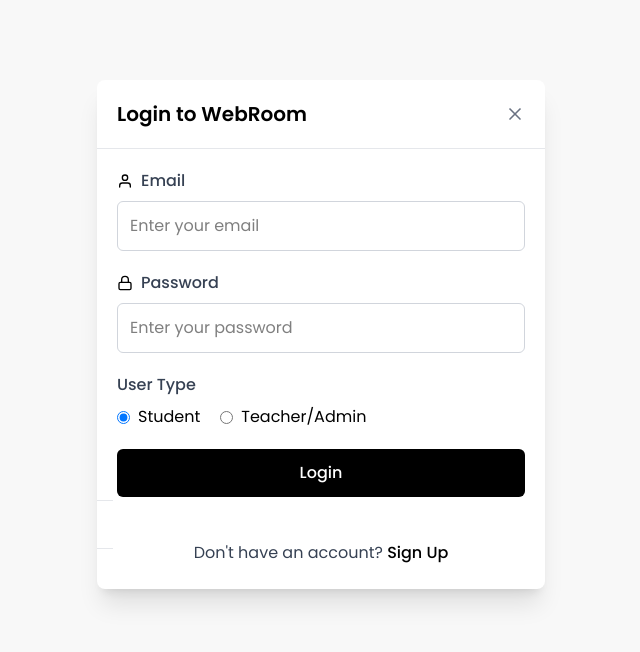
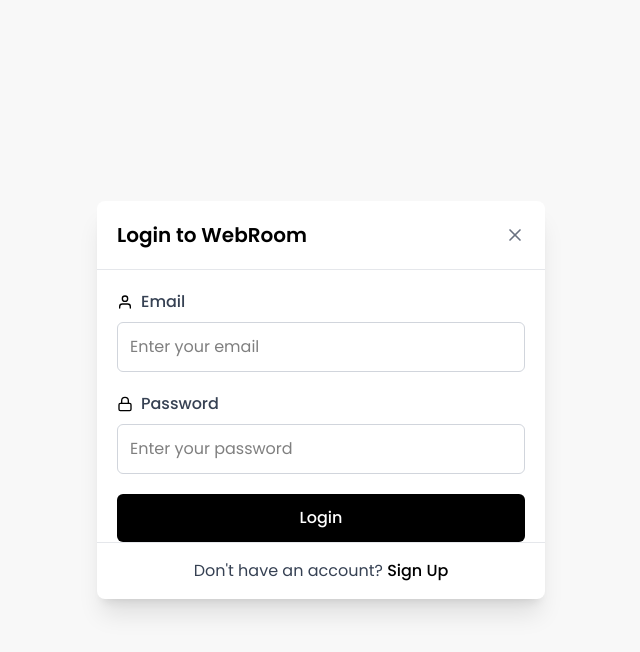
Before and after one commit to abhishekkhatale/final-year-project, a React (Vite) app: page /login in a window 1280 px wide. Shown: the top 652 px of the page, without its empty margins (319-959 px from the left). Built offline with nearby package versions, Linux system fonts and the light colour scheme.

Commit message:
Api integrated to login signup

```diff
--- a/package.json
+++ b/package.json
@@ -11,6 +11,8 @@
   },
   "dependencies": {
     "@tailwindcss/vite": "^4.0.17",
+    "axios": "^1.8.4",
+    "prop-types": "^15.8.1",
     "react": "^19.0.0",
     "react-dom": "^19.0.0",
     "react-icons": "^5.5.0",
--- a/src/App.jsx
+++ b/src/App.jsx
@@ -3,13 +3,17 @@
 import Landing from "./Pages/Landing";
 import LoginModal from "./components/LoginModal";
 import SignupModal from "./components/SignupModal";
+import Dashboard from "./Pages/Dashboard";
 
 function App() {
   return (
     <Routes>
+
       <Route path="/" element={<Landing />} />
       <Route path="/login" element={<LoginModal />} />
       <Route path="/signup" element={<SignupModal />} />
+      <Route path="/dashboard" element={<Dashboard/>}/>
+
     </Routes>
   );
 }
--- a/src/components/LoginModal.jsx
+++ b/src/components/LoginModal.jsx
@@ -1,41 +1,72 @@
-"use client"
+"use client";
 
-import { useState } from "react"
-import { FiX, FiUser, FiLock } from "react-icons/fi"
-import { Link } from "react-router-dom"
+import { useState } from "react";
+import { Link, useNavigate } from "react-router-dom";
+import { FiX, FiUser, FiLock } from "react-icons/fi";
+import axios from "../utils/Axios";
+import PropTypes from "prop-types";
 
 const LoginModal = ({ onClose, onLogin }) => {
-  const [email, setEmail] = useState("")
-  const [password, setPassword] = useState("")
-  const [userType, setUserType] = useState("student")
-  const [error, setError] = useState("")
+  const [email, setEmail] = useState("");
+  const [password, setPassword] = useState("");
+  const [error, setError] = useState("");
+  const [loading, setLoading] = useState(false);
+  const navigate = useNavigate();
 
-  const handleSubmit = (e) => {
-    e.preventDefault()
+  const handleSubmit = async (e) => {
+    e.preventDefault();
+    setError("");
+    setLoading(true);
 
     if (!email || !password) {
-      setError("Please fill in all fields")
-      return
+      setError("Please fill in all fields");
+      setLoading(false);
+      return;
     }
 
-    onLogin(userType)
-    onClose()
-  }
+    try {
+      const response = await axios.post(
+        "/user/login",
+        { email, password },
+        { headers: { "Content-Type": "application/json" } }
+      );
+
+      if (typeof onLogin === "function") {
+        onLogin(response.data);
+      }
+
+      navigate("/dashboard");
+      if (typeof onClose === "function") {
+        onClose();
+      }
+    } catch (err) {
+      console.error("Login error:", err.response?.data || err.message);
+      setError(
+        err.response?.data?.message ||
+          "Invalid email or password. Please try again."
+      );
+    } finally {
+      setLoading(false);
+    }
+  };
 
   return (
-    <div className=" px-5 py-20 inset-0 bg-[#f8f8f8] bg-opacity-50 flex items-center justify-center  transition-opacity duration-300">
-      <div className="bg-white rounded-lg w-full max-w-md shadow-xl transform transition-all duration-300">
+    <div className="fixed inset-0 bg-[#f8f8f8] bg-opacity-50 flex items-center justify-center transition-opacity duration-300 z-50">
+      <div className="bg-white rounded-lg w-full max-w-md shadow-xl transform transition-all duration-300 mx-4">
+        {/* Header */}
         <div className="flex justify-between items-center p-5 border-b border-gray-200">
           <h2 className="text-xl font-semibold">Login to WebRoom</h2>
           <button
             className="text-gray-500 hover:text-black transition-colors"
-            onClick={onClose}
+            onClick={() => typeof onClose === "function" && onClose()}
+            disabled={loading}
           >
-            <Link to="/"><FiX size={20} /></Link>
+            <FiX size={20} />
           </button>
         </div>
 
-        <form className="p-5" onSubmit={handleSubmit}>
+        {/* Form */}
+        <form className="pt-5 px-5" onSubmit={handleSubmit}>
           {error && (
             <div className="bg-red-100 text-red-600 p-3 rounded-md mb-5 text-sm">
               {error}
@@ -44,8 +75,7 @@
 
           <div className="mb-5">
             <label className="flex items-center gap-2 mb-2 font-medium text-gray-700">
-              <FiUser className="text-black" size={16} />
-              Email
+              <FiUser className="text-black" size={16} /> Email
             </label>
             <input
               type="email"
@@ -53,13 +83,14 @@
               placeholder="Enter your email"
               value={email}
               onChange={(e) => setEmail(e.target.value)}
+              disabled={loading}
+              required
             />
           </div>
 
           <div className="mb-5">
             <label className="flex items-center gap-2 mb-2 font-medium text-gray-700">
-              <FiLock className="text-black" size={16} />
-              Password
+              <FiLock className="text-black" size={16} /> Password
             </label>
             <input
               type="password"
@@ -67,60 +98,68 @@
               placeholder="Enter your password"
               value={password}
               onChange={(e) => setPassword(e.target.value)}
+              disabled={loading}
+              required
+              minLength={6}
             />
-          </div>
-
-          <div className="mb-5">
-            <label className="block mb-2 font-medium text-gray-700">User Type</label>
-            <div className="flex gap-5">
-              <label className="flex items-center gap-2 cursor-pointer">
-                <input
-                  type="radio"
-                  className="text-black focus:ring-black"
-                  name="userType"
-                  value="student"
-                  checked={userType === "student"}
-                  onChange={() => setUserType("student")}
-                />
-                Student
-              </label>
-              <label className="flex items-center gap-2 cursor-pointer">
-                <input
-                  type="radio"
-                  className="text-black focus:ring-black"
-                  name="userType"
-                  value="admin"
-                  checked={userType === "admin"}
-                  onChange={() => setUserType("admin")}
-                />
-                Teacher/Admin
-              </label>
-            </div>
           </div>
 
           <button
             type="submit"
-            className="w-full p-3 bg-black text-white rounded-md font-medium hover:bg-gray-800 transition-colors"
+            className="w-full p-3 bg-black text-white rounded-md font-medium hover:bg-gray-800 transition-colors disabled:bg-gray-400 disabled:cursor-not-allowed"
+            disabled={loading}
           >
-            Login
+            {loading ? (
+              <span className="flex items-center justify-center gap-2">
+                <svg
+                  className="animate-spin h-5 w-5 text-white"
+                  xmlns="http://www.w3.org/2000/svg"
+                  fill="none"
+                  viewBox="0 0 24 24"
+                >
+                  <circle
+                    className="opacity-25"
+                    cx="12"
+                    cy="12"
+                    r="10"
+                    stroke="currentColor"
+                    strokeWidth="4"
+                  ></circle>
+                  <path
+                    className="opacity-75"
+                    fill="currentColor"
+                    d="M4 12a8 8 0 018-8V0C5.373 0 0 5.373 0 12h4zm2 5.291A7.962 7.962 0 014 12H0c0 3.042 1.135 5.824 3 7.938l3-2.647z"
+                  ></path>
+                </svg>
+                Logging in...
+              </span>
+            ) : (
+              "Login"
+            )}
           </button>
         </form>
 
-        <Link to="/signup" className="p-4 border-t border-gray-200 text-center text-gray-700">
+        {/* Signup Link */}
+        <div className="p-4 border-t border-gray-200 text-center text-gray-700">
           <p>
             Don't have an account?{" "}
-            <span
-
+            <Link
+              to="/signup"
               className="text-black font-medium hover:opacity-80 transition-opacity"
-              onClick={() => onClose()}
+              onClick={() => typeof onClose === "function" && onClose()}
             >
               Sign Up
-            </span>
+            </Link>
           </p>
-        </Link>
+        </div>
       </div>
     </div>
-  )
-}
+  );
+};
 
-export default LoginModal
+LoginModal.propTypes = {
+  onClose: PropTypes.func.isRequired,
+  onLogin: PropTypes.func.isRequired,
+};
+
+export default LoginModal;
--- a/src/components/SignupModal.jsx
+++ b/src/components/SignupModal.jsx
@@ -2,42 +2,92 @@
 
 import { useState } from "react";
 import { FiX, FiUser, FiMail, FiLock } from "react-icons/fi";
-import { Link } from "react-router-dom";
-import { LuCalendar } from "react-icons/lu";
-import { LuBookMarked } from "react-icons/lu";
+import { Link, useNavigate } from "react-router-dom";
+import { LuCalendar, LuBookMarked } from "react-icons/lu";
+import axios from "../utils/Axios";
+import PropTypes from "prop-types";
 
 const SignupModal = ({ onClose, onSignup }) => {
   const [name, setName] = useState("");
   const [email, setEmail] = useState("");
   const [password, setPassword] = useState("");
   const [confirmPassword, setConfirmPassword] = useState("");
-  const [userType, setUserType] = useState("student");
+  const [course, setCourse] = useState("");
+  const [year, setYear] = useState("");
   const [error, setError] = useState("");
+  const [loading, setLoading] = useState(false);
+  const [registrationSuccess, setRegistrationSuccess] = useState(false);
+  const navigate = useNavigate();
 
-  const handleSubmit = (e) => {
+  const handleSubmit = async (e) => {
     e.preventDefault();
-    if (!name || !email || !password || !confirmPassword) {
+    setError("");
+    setLoading(true);
+
+    if (!name || !email || !password || !confirmPassword || !course || !year) {
       setError("Please fill in all fields");
+      setLoading(false);
       return;
     }
     if (password !== confirmPassword) {
       setError("Passwords do not match");
+      setLoading(false);
       return;
     }
-    onSignup(userType);
+
+    try {
+      const response = await axios.post("/user/register", {
+        name,
+        email,
+        password,
+        course,
+        year,
+      });
+
+      setRegistrationSuccess(true);
+
+      if (typeof onSignup === "function") {
+        onSignup(response.data);
+      }
+
+      // Auto-redirect after 2 seconds
+      setTimeout(() => {
+        if (typeof onClose === "function") {
           onClose();
+        }
+        navigate("/login");
+      }, 2000);
+
+    } catch (err) {
+      setError(err.response?.data?.message || "Registration failed");
+    } finally {
+      setLoading(false);
+    }
   };
 
   return (
-    <div className=" px-5 py-10 inset-0 bg-[#f8f8f8] bg-opacity-50 flex items-center justify-center transition-opacity duration-300">
-      <div className="bg-white rounded-lg w-full max-w-2xl shadow-xl transform transition-all duration-300">
+    <div className="fixed inset-0 bg-[#f8f8f8] bg-opacity-50 flex items-center justify-center transition-opacity duration-300 z-50">
+      <div className="bg-white rounded-lg w-full max-w-2xl shadow-xl transform transition-all duration-300 mx-4">
+        {registrationSuccess ? (
+          <div className="p-8 text-center">
+            <div className="text-green-500 text-5xl mb-4">✓</div>
+            <h2 className="text-2xl font-semibold mb-2">Account Created Successfully!</h2>
+            <p className="text-gray-600 mb-6">Redirecting to login page...</p>
+            <div className="w-full bg-gray-200 rounded-full h-2.5">
+              <div className="bg-green-500 h-2.5 rounded-full animate-pulse"></div>
+            </div>
+          </div>
+        ) : (
+          <>
             {/* Header */}
             <div className="flex justify-between items-center p-5 border-b border-gray-200">
               <h2 className="text-xl font-semibold">Create an Account</h2>
-          <button className="text-gray-500 hover:text-black transition-colors" onClick={onClose}>
-            <Link to="/">
+              <button
+                className="text-gray-500 hover:text-black transition-colors"
+                onClick={() => typeof onClose === "function" && onClose()}
+                disabled={loading}
+              >
                 <FiX size={20} />
-            </Link>
               </button>
             </div>
 
@@ -45,7 +95,7 @@
             <form className="p-5" onSubmit={handleSubmit}>
               {error && <div className="bg-red-100 text-red-600 p-3 rounded-md mb-5 text-sm">{error}</div>}
 
-          <div className="grid grid-cols-2 gap-5">
+              <div className="grid grid-cols-1 md:grid-cols-2 gap-5">
                 {/* Name Field */}
                 <div>
                   <label className="flex items-center gap-2 mb-2 font-medium text-gray-700">
@@ -58,6 +108,8 @@
                     placeholder="Enter your full name"
                     value={name}
                     onChange={(e) => setName(e.target.value)}
+                    disabled={loading}
+                    required
                   />
                 </div>
 
@@ -73,6 +125,8 @@
                     placeholder="Enter your email"
                     value={email}
                     onChange={(e) => setEmail(e.target.value)}
+                    disabled={loading}
+                    required
                   />
                 </div>
 
@@ -88,6 +142,9 @@
                     placeholder="Create a password"
                     value={password}
                     onChange={(e) => setPassword(e.target.value)}
+                    disabled={loading}
+                    required
+                    minLength={6}
                   />
                 </div>
 
@@ -103,68 +160,80 @@
                     placeholder="Confirm your password"
                     value={confirmPassword}
                     onChange={(e) => setConfirmPassword(e.target.value)}
+                    disabled={loading}
+                    required
+                    minLength={6}
                   />
                 </div>
 
                 {/* Course Field */}
                 <div>
                   <label className="flex items-center gap-2 mb-2 font-medium text-gray-700">
-                <LuBookMarked  className="text-black" size={16} />
+                    <LuBookMarked className="text-black" size={16} />
                     Course
                   </label>
                   <input
                     type="text"
                     className="w-full p-3 border border-gray-300 rounded-md focus:border-black focus:outline-none focus:ring-1 focus:ring-black"
                     placeholder="Enter your course"
+                    value={course}
+                    onChange={(e) => setCourse(e.target.value)}
+                    disabled={loading}
+                    required
                   />
                 </div>
 
                 {/* Year Field */}
                 <div>
                   <label className="flex items-center gap-2 mb-2 font-medium text-gray-700">
-              <LuCalendar  className="text-black" size={16} />
+                    <LuCalendar className="text-black" size={16} />
                     Year
                   </label>
                   <input
                     type="text"
                     className="w-full p-3 border border-gray-300 rounded-md focus:border-black focus:outline-none focus:ring-1 focus:ring-black"
                     placeholder="Enter your year"
+                    value={year}
+                    onChange={(e) => setYear(e.target.value)}
+                    disabled={loading}
+                    required
                   />
                 </div>
               </div>
 
-          {/* User Type Selection */}
-          <div className="mt-5">
-            <label className="block mb-2 font-medium text-gray-700">User Type</label>
-            <div className="flex gap-5">
-              <label className="flex items-center gap-2 cursor-pointer">
-                <input
-                  type="radio"
-                  className="text-black focus:ring-black"
-                  name="userType"
-                  value="student"
-                  checked={userType === "student"}
-                  onChange={() => setUserType("student")}
-                />
-                Student
-              </label>
-              <label className="flex items-center gap-2 cursor-pointer">
-                <input
-                  type="radio"
-                  className="text-black focus:ring-black"
-                  name="userType"
-                  value="admin"
-                  checked={userType === "admin"}
-                  onChange={() => setUserType("admin")}
-                />
-                Teacher/Admin
-              </label>
-            </div>
-          </div>
-
               {/* Submit Button */}
-          <button type="submit" className="w-full p-3 mt-5 bg-black text-white rounded-md font-medium hover:bg-gray-800 transition-colors">
-            Sign Up
+              <button
+                type="submit"
+                className="w-full p-3 mt-5 bg-black text-white rounded-md font-medium hover:bg-gray-800 transition-colors disabled:bg-gray-400 disabled:cursor-not-allowed"
+                disabled={loading}
+              >
+                {loading ? (
+                  <span className="flex items-center justify-center gap-2">
+                    <svg
+                      className="animate-spin h-5 w-5 text-white"
+                      xmlns="http://www.w3.org/2000/svg"
+                      fill="none"
+                      viewBox="0 0 24 24"
+                    >
+                      <circle
+                        className="opacity-25"
+                        cx="12"
+                        cy="12"
+                        r="10"
+                        stroke="currentColor"
+                        strokeWidth="4"
+                      ></circle>
+                      <path
+                        className="opacity-75"
+                        fill="currentColor"
+                        d="M4 12a8 8 0 018-8V0C5.373 0 0 5.373 0 12h4zm2 5.291A7.962 7.962 0 014 12H0c0 3.042 1.135 5.824 3 7.938l3-2.647z"
+                      ></path>
+                    </svg>
+                    Creating account...
+                  </span>
+                ) : (
+                  "Sign Up"
+                )}
               </button>
             </form>
 
@@ -172,14 +241,25 @@
             <div className="p-4 border-t border-gray-200 text-center text-gray-700">
               <p>
                 Already have an account?{" "}
-            <Link to="/login" className="text-black font-medium hover:opacity-80 transition-opacity" onClick={onClose}>
+                <Link
+                  to="/login"
+                  className="text-black font-medium hover:opacity-80 transition-opacity"
+                  onClick={() => typeof onClose === "function" && onClose()}
+                >
                   Login
                 </Link>
               </p>
             </div>
+          </>
+        )}
       </div>
     </div>
   );
 };
 
+SignupModal.propTypes = {
+  onClose: PropTypes.func.isRequired,
+  onSignup: PropTypes.func.isRequired,
+};
+
 export default SignupModal;
--- /dev/null
+++ b/src/utils/Axios.jsx
@@ -0,0 +1,7 @@
+import axios from "axios";
+
+const instance = axios.create({
+    baseURL: "https://final-year-project-api-6xmo.onrender.com" // 🎯 Base API URL
+});
+
+export default instance;
```
Also changed, not shown: src/Pages/Dashboard.jsx (added, +9 -0 lines), 1 other file (tests, documents, lock files or other folders). Lines whose indentation alone changed are shown as unchanged.
